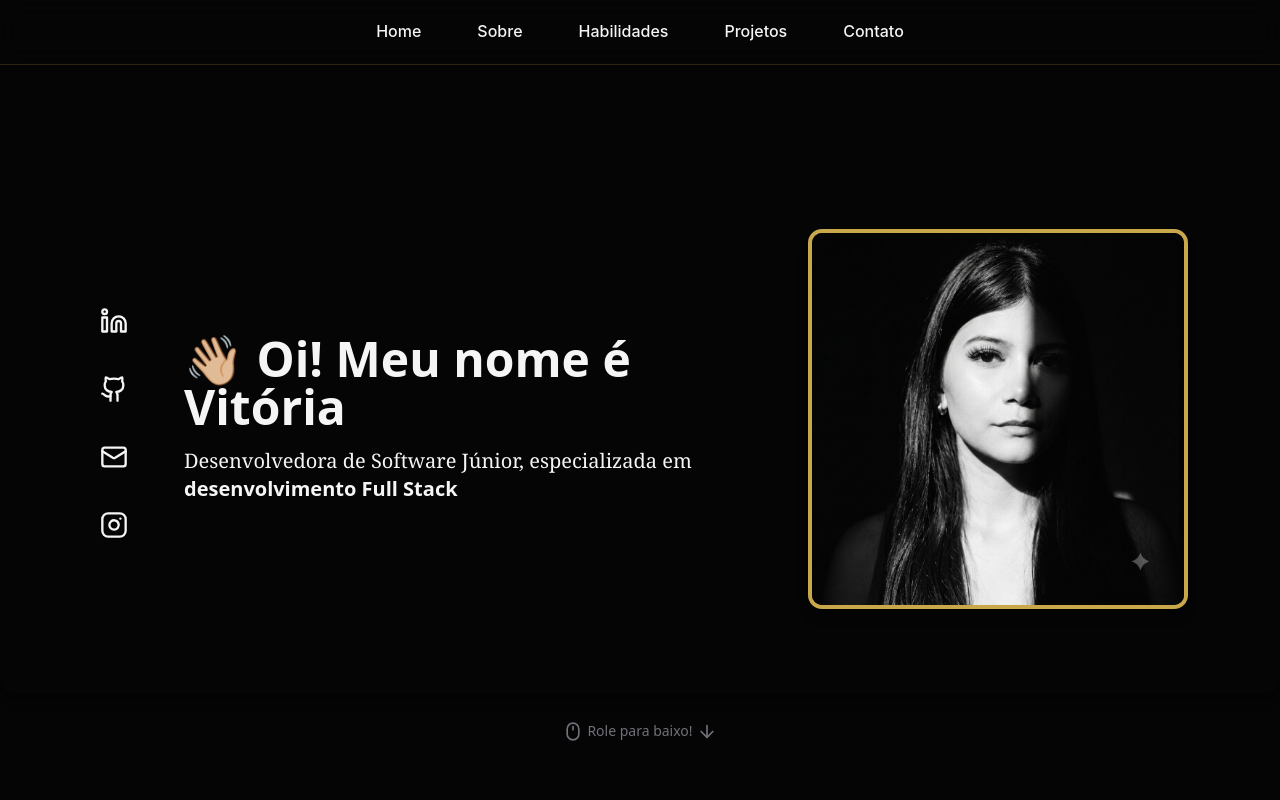
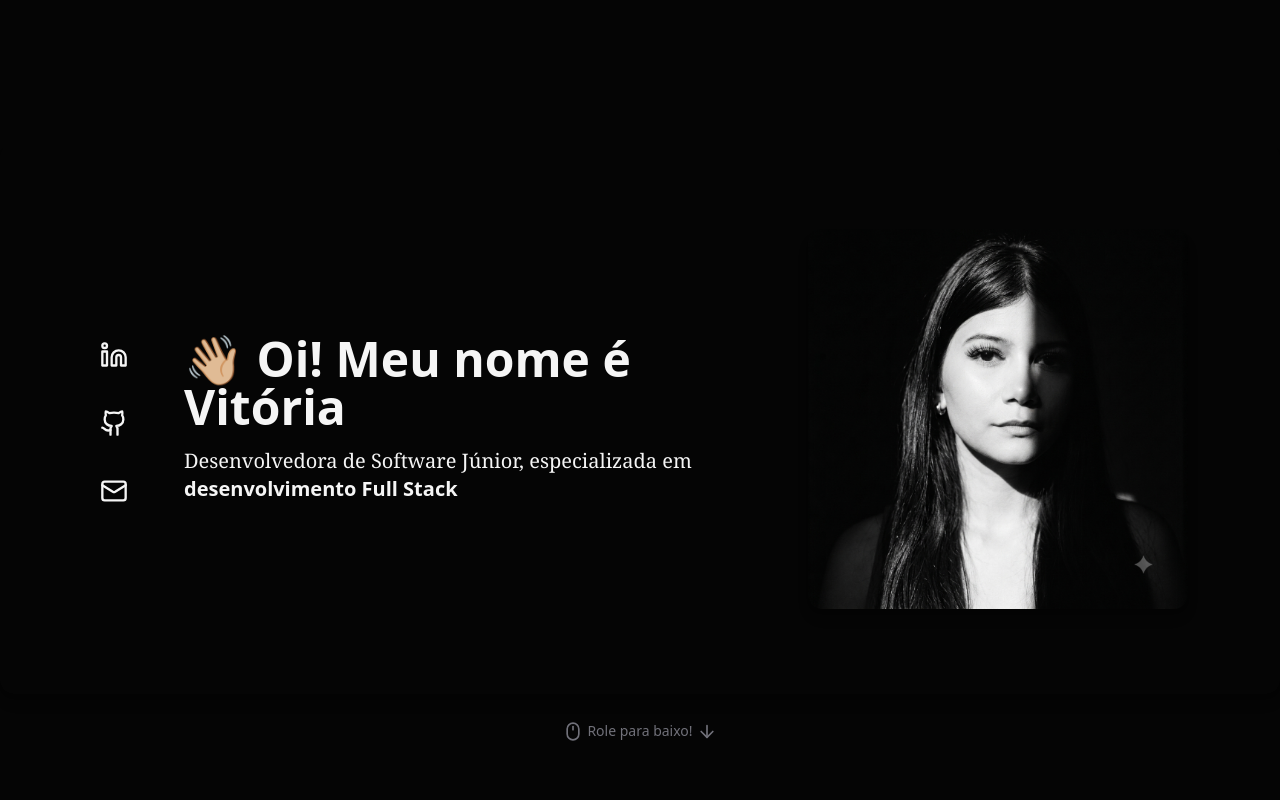
Before and after one commit to VitoriaSouzaTec/portifolio, a Next.js app: page / in a window 1280 px wide. Shown: the top 800 px of the page. Built offline with nearby package versions, Linux system fonts and the light colour scheme; some icons are missing.

Commit message:
removendo borda perfil e diminuindo icons

```diff
--- a/src/components/footer/index.jsx
+++ b/src/components/footer/index.jsx
@@ -27,17 +27,15 @@ export default function Footer() {
 
         <div className="flex justify-center md:justify-end items-center space-x-6">
           <a href="https://github.com/VitoriaSouzaTec" target="_blank" rel="noopener noreferrer" className={`${linkHoverColor} transition-colors duration-200`}>
-            <Github size={24} />
+            <Github size={19} />
           </a>
           <a href="https://www.linkedin.com/in/vitoria-souza-3a50521b7/" target="_blank" rel="noopener noreferrer" className={`${linkHoverColor} transition-colors duration-200`}>
-            <Linkedin size={24} />
+            <Linkedin size={19} />
           </a>
           <a href="mailto:vitoriasouzatec@gmail.com" className={`${linkHoverColor} transition-colors duration-200`} target="_blank" rel="noopener noreferrer">
-            <Mail size={24} />
+            <Mail size={19} />
           </a>
-          <a href="https://www.instagram.com/vitoria__souzasz" target="_blank" rel="noopener noreferrer" className={`${linkHoverColor} transition-colors duration-200`}>
-            <Instagram size={24} />
-          </a>
+
         </div>
       </div>
 
--- a/src/components/home/index.jsx
+++ b/src/components/home/index.jsx
@@ -22,16 +22,13 @@ export default function HomeComponent() {
         <div className="flex md:flex-col gap-6 justify-center md:pt-2">
 
           <a href="https://www.linkedin.com/in/vitoria-souza-3a50521b7/" target="_blank" rel="noreferrer" className={`${buttonHoverColor} p-2 rounded-md transition-colors duration-200`}>
-            <Linkedin className={`${primaryNotionColor} w-6 h-6 md:w-7 md:h-7`} />
+            <Linkedin className={`${primaryNotionColor} w-4 h-4 md:w-7 md:h-7`} />
           </a>
           <a href="https://github.com/VitoriaSouzaTec" target="_blank" rel="noreferrer" className={`${buttonHoverColor} p-2 rounded-md transition-colors duration-200`}>
-            <Github className={`${primaryNotionColor} w-6 h-6 md:w-7 md:h-7`} />
+            <Github className={`${primaryNotionColor} w-4 h-4 md:w-7 md:h-7`} />
           </a>
           <a href="mailto:vitoriasouzatec@gmail.com" target="_blank" rel="noreferrer" className={`${buttonHoverColor} p-2 rounded-md transition-colors duration-200`}>
-            <Mail className={`${primaryNotionColor} w-6 h-6 md:w-7 md:h-7`} />
-          </a>
-          <a href="https://www.instagram.com/vitoria__souzasz" target="_blank" rel="noreferrer" className={`${buttonHoverColor} p-2 rounded-md transition-colors duration-200`}>
-            <Instagram className={`${primaryNotionColor} w-6 h-6 md:w-7 md:h-7`} />
+            <Mail className={`${primaryNotionColor} w-4 h-4 md:w-7 md:h-7`} />
           </a>
         </div>
 
@@ -48,7 +45,7 @@ export default function HomeComponent() {
             alt="Foto de perfil de Vitória Souza"
             width={380}
             height={380}
-            className="rounded-xl object-cover border-4 border-primary shadow-lg"
+            className="rounded-xl object-cover   shadow-lg"
             priority
           />
         </div>
--- a/src/components/nav/index.jsx
+++ b/src/components/nav/index.jsx
@@ -9,29 +9,14 @@ export default function Nav() {
   const [menuOpen, setMenuOpen] = useState(false);
   const toggleMenu = () => setMenuOpen(!menuOpen);
 
-
   return (
 
-    <nav className="border-b border-primary/20 bg-background/80 backdrop-blur-md shadow-sm z-50 w-full fixed top-0 transition-all duration-300">
-
+    <nav className="md:hidden border-b border-primary/20 bg-background/80 backdrop-blur-md shadow-sm z-50 w-full fixed top-0 transition-all duration-300">
 
       <div className="max-w-7xl mx-auto px-4 sm:px-6 lg:px-8">
-        <div className="flex items-center justify-between h-16">
+        <div className="flex items-center justify-end h-16">
 
-
-
-          <div className="hidden md:flex flex-grow justify-center space-x-8 font-medium text-foreground">
-
-            <Link href="#home" className="hover:bg-gold-dim hover:text-gold px-3 py-2 rounded-md transition-colors duration-200">Home</Link>
-            <Link href="#about" className="hover:bg-gold-dim hover:text-gold px-3 py-2 rounded-md transition-colors duration-200">Sobre</Link>
-            <Link href="#hardskills" className="hover:bg-gold-dim hover:text-gold px-3 py-2 rounded-md transition-colors duration-200">Habilidades</Link>
-            <Link href="#projects" className="hover:bg-gold-dim hover:text-gold px-3 py-2 rounded-md transition-colors duration-200">Projetos</Link>
-            <Link href="#contact" className="hover:bg-gold-dim hover:text-gold px-3 py-2 rounded-md transition-colors duration-200">Contato</Link>
-          </div>
-
-
-          <div className="md:hidden">
-
+          <div>
             <button onClick={toggleMenu} className="text-foreground focus:outline-none p-1 rounded-md hover:bg-gold-dim hover:text-gold">
               {menuOpen ? <X size={24} /> : <Menu size={24} />}
             </button>
@@ -40,10 +25,10 @@ export default function Nav() {
         </div>
       </div>
 
-      {/* Menu Mobile */}
+      {/* Menu */}
       {menuOpen && (
         <div
-          className="md:hidden flex flex-col items-center pt-2 pb-4 space-y-2 font-medium  text-foreground shadow-lg border-b border-primary/30 bg-background"
+          className="flex flex-col items-center pt-2 pb-4 space-y-2 font-medium text-foreground shadow-lg border-b border-primary/30 bg-background"
         >
 
           <Link href="#home" onClick={() => setMenuOpen(false)} className="w-full text-center py-2 hover:bg-gold-dim hover:text-gold transition-colors duration-200">Home</Link>
```
